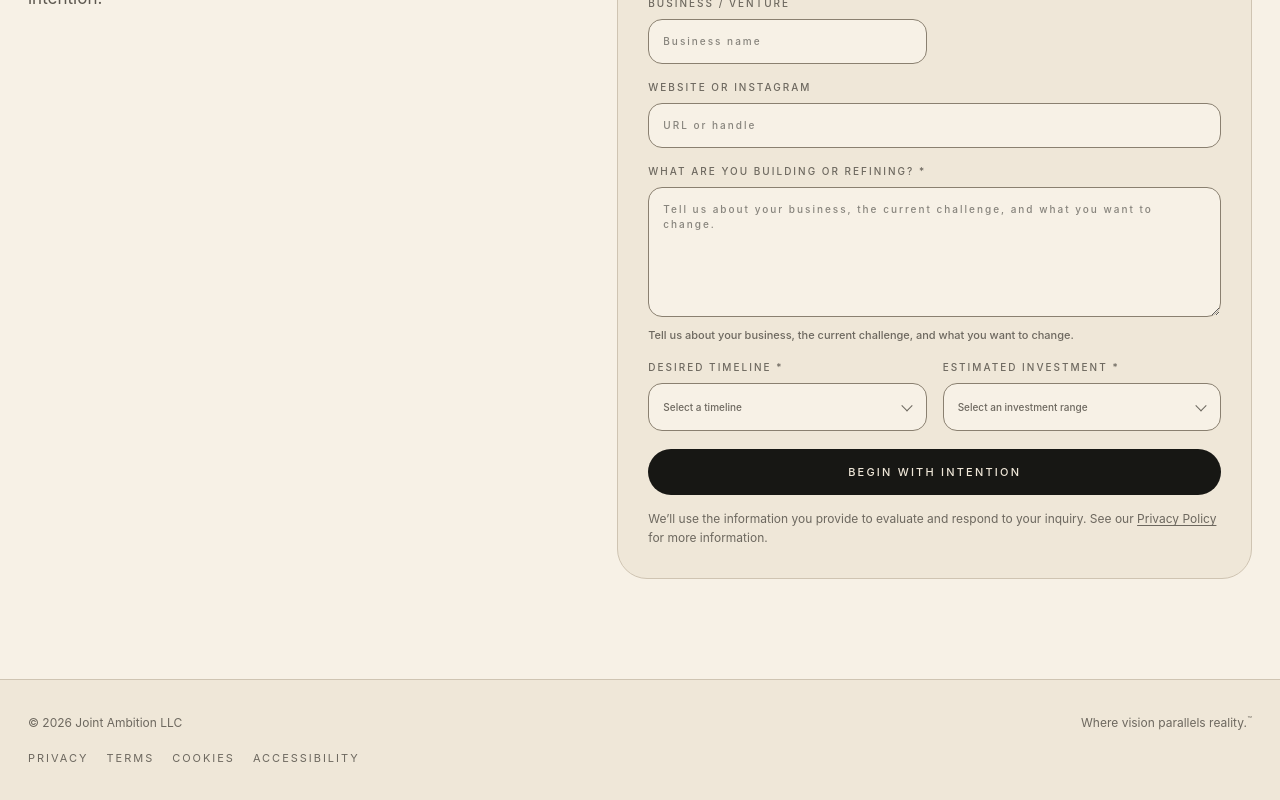
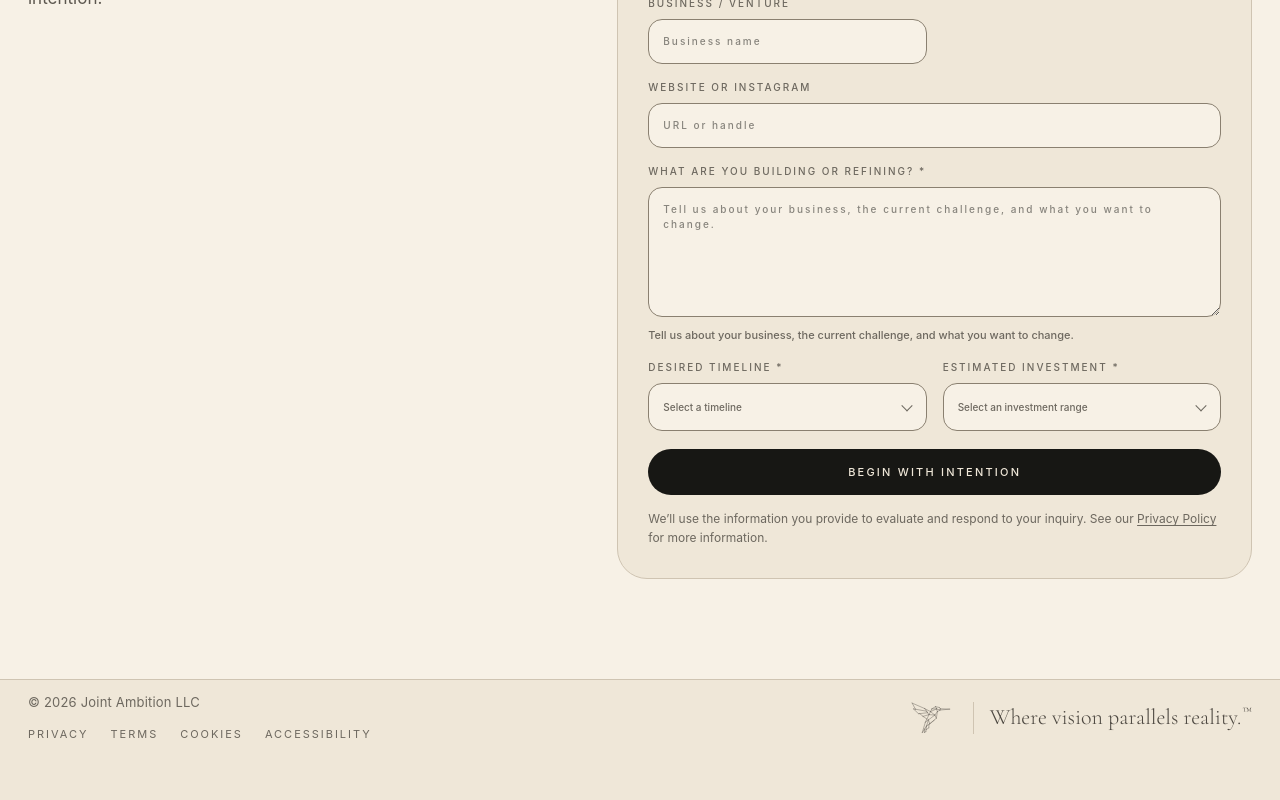
Before and after one commit to Kelvinsb52/JointAmbition, a React (Vite) app: page / in a window 1280 px wide. Shown: the part 5812-6612 px from the top of the page. After the commit the page ends 6570 px from the top, so only its background shows below. Built offline with nearby package versions, Linux system fonts and the light colour scheme.

Commit message:
Refine footer branding and typography

```diff
--- a/src/app/App.tsx
+++ b/src/app/App.tsx
@@ -1,6 +1,6 @@
 import { useEffect, useLayoutEffect, useRef, useState } from 'react';
 import { Link } from 'react-router';
-import Hummingbird from '../components/Hummingbird/Hummingbird';
+import Hummingbird, { HummingbirdVector } from '../components/Hummingbird/Hummingbird';
 import botanicalDesktop from '../assets/botanical/botanical-frame-desktop.svg';
 import botanicalMobile from '../assets/botanical/botanical-frame-desktop.svg';
 
@@ -330,18 +330,41 @@ const styles = `
   .form-privacy-note a{text-decoration:underline;text-underline-offset:2px}
   .form-privacy-note a:focus-visible{outline:2px solid var(--ink);outline-offset:3px}
   footer{
-    border-top:1px solid var(--line);padding:34px 0 46px;color:var(--muted);font-size:12px;
+    border-top:1px solid var(--line);padding:12px 0 14px;color:var(--muted);font-size:12px;
   }
-  .footer-inner{display:flex;justify-content:space-between;gap:24px}
+  .footer-inner{display:flex;align-items:center;justify-content:space-between;gap:32px}
+  .footer-left{display:flex;flex-direction:column;align-items:flex-start;gap:14px}
+  .footer-copyright{font-size:13px;letter-spacing:.015em}
   .footer-legal{
-    margin-top:18px;
     display:flex;flex-wrap:wrap;
-    gap:10px 18px;
+    gap:8px 22px;
     font-size:11px;text-transform:uppercase;letter-spacing:.18em;
   }
   .footer-legal a{color:var(--muted)}
   .footer-legal a:hover{color:var(--ink)}
   .footer-legal a:focus-visible{outline:2px solid var(--ink);outline-offset:3px}
+  .footer-signature{display:flex;align-items:center;gap:16px;min-width:0}
+  .footer-emblem{display:block;width:52px;height:52px;flex:none;color:var(--muted);pointer-events:none}
+  .footer-emblem svg{
+    display:block;width:100%;height:100%;overflow:visible;fill:none;stroke:currentColor;stroke-width:8;
+    stroke-linecap:round;stroke-linejoin:round;shape-rendering:geometricPrecision;pointer-events:none;
+  }
+  .footer-divider{width:1px;height:32px;flex:none;background:var(--line)}
+  .footer-tagline{font-family:'Cormorant Garamond',serif;font-size:22px;font-weight:300;line-height:1.15;color:#4d4841}
+  .footer-tagline-ending{white-space:nowrap}
+  .footer-tagline .tm-mark{white-space:nowrap}
+  @media (max-width: 820px){
+    .footer-inner{align-items:flex-start;flex-direction:column;gap:18px}
+    .footer-divider{height:30px}
+  }
+  @media (max-width: 819px){
+    .footer-tagline{font-size:20px}
+  }
+  @media (max-width: 767px){
+    .footer-emblem{width:44px;height:44px}
+    .footer-divider{height:26px}
+    .footer-tagline{font-size:18px}
+  }
   @media (max-width: 1200px){
     .hero,.split{grid-template-columns:1fr}
     .hero-visual{
@@ -373,8 +396,11 @@ const styles = `
     .split{gap:38px}
     .process-head{display:block}
     .process-head p{margin-top:16px}
-    .footer-inner{display:block}
-    .footer-inner div+div{margin-top:10px}
+    footer{padding:12px 0 14px}
+    .footer-inner{gap:18px}
+    .footer-left{gap:12px}
+    .footer-legal{gap:8px 18px}
+    .footer-signature{gap:12px}
     .hero-visual{
       min-height:680px;
       border-radius:30px;
@@ -1242,15 +1268,21 @@ export default function App() {
       </main>
       <footer ref={footerRef}>
         <div className="wrap footer-inner">
-          <div>&copy; 2026 Joint Ambition LLC</div>
-          <div>Where vision parallels reality.<sup className="tm-mark">™</sup></div>
+          <div className="footer-left">
+            <div className="footer-copyright">&copy; 2026 Joint Ambition LLC</div>
+            <nav className="footer-legal" aria-label="Legal">
+              <Link to="/privacy">Privacy</Link>
+              <Link to="/terms">Terms</Link>
+              <Link to="/cookies">Cookies</Link>
+              <Link to="/accessibility">Accessibility</Link>
+            </nav>
+          </div>
+          <div className="footer-signature">
+            <span className="footer-emblem" aria-hidden="true"><HummingbirdVector className="footer-emblem-vector" /></span>
+            <span className="footer-divider" aria-hidden="true" />
+            <div className="footer-tagline">Where vision parallels <span className="footer-tagline-ending">reality.<sup className="tm-mark">™</sup></span></div>
+          </div>
         </div>
-        <nav className="wrap footer-legal" aria-label="Legal">
-          <Link to="/privacy">Privacy</Link>
-          <Link to="/terms">Terms</Link>
-          <Link to="/cookies">Cookies</Link>
-          <Link to="/accessibility">Accessibility</Link>
-        </nav>
       </footer>
     </>
   );
--- a/src/components/Hummingbird/Hummingbird.tsx
+++ b/src/components/Hummingbird/Hummingbird.tsx
@@ -12,6 +12,21 @@ export interface HummingbirdProps {
   className?: string;
   style?: CSSProperties;
   label?: string;
+}
+
+export function HummingbirdVector({ className = 'ja-hummingbird__svg' }: { className?: string }) {
+  return (
+    <svg className={className} xmlns="http://www.w3.org/2000/svg" viewBox="110 65 850 850" aria-hidden="true" focusable="false">
+      <g data-ja-bird="">
+      <g data-ja-body="">
+        <path d="M840.99,345.09L688.43,339.39 M688.43,339.39L671.89,318.4 M671.89,318.4L609.3,304.02 M609.3,304.02L548.88,340.65 M548.88,340.65L526.69,385.6 M526.69,385.6L502.6013,435.19 M502.6013,435.19L467.8017,506.83 M467.8017,506.83L442.62,558.67 M442.62,558.67L392.48,729.59 M392.48,729.59L430.7153,669.79 M430.7153,669.79L426.41,727.16 M426.41,727.16L450.84,713.35 M450.84,713.35L454.82,680.69 M454.82,680.69L499.25,650.82 M499.25,650.82L501.01,602.87 M501.01,602.87L585.07,527.2125 M585.07,527.2125L622.16,493.83 M622.16,493.83L639.54,385.09 M639.54,385.09L681.91,360.05 M681.91,360.05L840.99,345.09 M688.43,339.39L681.91,360.05 M681.91,360.05L627.3,340.69 M627.3,340.69L548.88,340.65 M609.3,304.02L627.3,340.69 M627.3,340.69L639.54,385.09 M639.54,385.09L598.14,442.11 M598.14,442.11L622.16,493.83 M627.3,340.69L526.69,385.6 M526.69,385.6L598.14,442.11 M598.14,442.11L502.6013,435.19 M598.14,442.11L492.74,521.1058 M492.74,521.1058L442.62,558.67 M492.74,521.1058L512.7455,581.6459 M492.74,521.1058L463.26,618.89 M463.26,618.89L459.17,633.04 M459.17,633.04L454.82,680.69 M430.7153,669.79L463.26,618.89 M463.26,618.89L512.7455,581.6459 M512.7455,581.6459L585.07,527.2125" />
+      </g>
+      <g>
+        <path data-ja-wings="" data-ja-points="526.69,385.6;431.75,335.6;226.67,246.13;247.53,340.71;329.12,418.56;351.01,418.56;405.01,463.19;467.8017,506.83;502.6013,435.19;462.8324,379.29;480.1059,403.57;281.5252,346.8016" data-ja-edges="0,1;1,2;2,11;11,3;3,4;4,5;5,6;6,7;1,9;9,10;10,8;11,9;5,10;6,8" data-ja-hinge="526.69,385.6,442.62,558.67" d="M526.69,385.6L431.75,335.6 M431.75,335.6L226.67,246.13 M226.67,246.13L281.5252,346.8016 M281.5252,346.8016L247.53,340.71 M247.53,340.71L329.12,418.56 M329.12,418.56L351.01,418.56 M351.01,418.56L405.01,463.19 M405.01,463.19L467.8017,506.83 M431.75,335.6L462.8324,379.29 M462.8324,379.29L480.1059,403.57 M480.1059,403.57L502.6013,435.19 M281.5252,346.8016L462.8324,379.29 M351.01,418.56L480.1059,403.57 M405.01,463.19L502.6013,435.19" />
+      </g>
+      </g>
+    </svg>
+  );
 }
 
 export default function Hummingbird({
@@ -47,16 +62,7 @@ export default function Hummingbird({
       style={iconStyle}
       aria-hidden="true"
     >
-      <svg className="ja-hummingbird__svg" xmlns="http://www.w3.org/2000/svg" viewBox="110 65 850 850" aria-hidden="true" focusable="false">
-        <g data-ja-bird="">
-        <g data-ja-body="">
-          <path d="M840.99,345.09L688.43,339.39 M688.43,339.39L671.89,318.4 M671.89,318.4L609.3,304.02 M609.3,304.02L548.88,340.65 M548.88,340.65L526.69,385.6 M526.69,385.6L502.6013,435.19 M502.6013,435.19L467.8017,506.83 M467.8017,506.83L442.62,558.67 M442.62,558.67L392.48,729.59 M392.48,729.59L430.7153,669.79 M430.7153,669.79L426.41,727.16 M426.41,727.16L450.84,713.35 M450.84,713.35L454.82,680.69 M454.82,680.69L499.25,650.82 M499.25,650.82L501.01,602.87 M501.01,602.87L585.07,527.2125 M585.07,527.2125L622.16,493.83 M622.16,493.83L639.54,385.09 M639.54,385.09L681.91,360.05 M681.91,360.05L840.99,345.09 M688.43,339.39L681.91,360.05 M681.91,360.05L627.3,340.69 M627.3,340.69L548.88,340.65 M609.3,304.02L627.3,340.69 M627.3,340.69L639.54,385.09 M639.54,385.09L598.14,442.11 M598.14,442.11L622.16,493.83 M627.3,340.69L526.69,385.6 M526.69,385.6L598.14,442.11 M598.14,442.11L502.6013,435.19 M598.14,442.11L492.74,521.1058 M492.74,521.1058L442.62,558.67 M492.74,521.1058L512.7455,581.6459 M492.74,521.1058L463.26,618.89 M463.26,618.89L459.17,633.04 M459.17,633.04L454.82,680.69 M430.7153,669.79L463.26,618.89 M463.26,618.89L512.7455,581.6459 M512.7455,581.6459L585.07,527.2125" />
-        </g>
-        <g>
-          <path data-ja-wings="" data-ja-points="526.69,385.6;431.75,335.6;226.67,246.13;247.53,340.71;329.12,418.56;351.01,418.56;405.01,463.19;467.8017,506.83;502.6013,435.19;462.8324,379.29;480.1059,403.57;281.5252,346.8016" data-ja-edges="0,1;1,2;2,11;11,3;3,4;4,5;5,6;6,7;1,9;9,10;10,8;11,9;5,10;6,8" data-ja-hinge="526.69,385.6,442.62,558.67" d="M526.69,385.6L431.75,335.6 M431.75,335.6L226.67,246.13 M226.67,246.13L281.5252,346.8016 M281.5252,346.8016L247.53,340.71 M247.53,340.71L329.12,418.56 M329.12,418.56L351.01,418.56 M351.01,418.56L405.01,463.19 M405.01,463.19L467.8017,506.83 M431.75,335.6L462.8324,379.29 M462.8324,379.29L480.1059,403.57 M480.1059,403.57L502.6013,435.19 M281.5252,346.8016L462.8324,379.29 M351.01,418.56L480.1059,403.57 M405.01,463.19L502.6013,435.19" />
-        </g>
-        </g>
-      </svg>
+      <HummingbirdVector />
     </div>
   );
 }
--- a/src/styles/fonts.css
+++ b/src/styles/fonts.css
@@ -6,3 +6,11 @@
   font-style: normal;
   font-display: swap;
 }
+
+@font-face {
+  font-family: 'Cormorant Garamond';
+  src: url('/fonts/cormorant-garamond/CormorantGaramond-Light-Latin.woff2') format('woff2');
+  font-weight: 300;
+  font-style: normal;
+  font-display: swap;
+}
```
Also changed, not shown: public/fonts/cormorant-garamond/CormorantGaramond-Light-Latin.woff2 (added), public/fonts/cormorant-garamond/OFL.txt (added).
